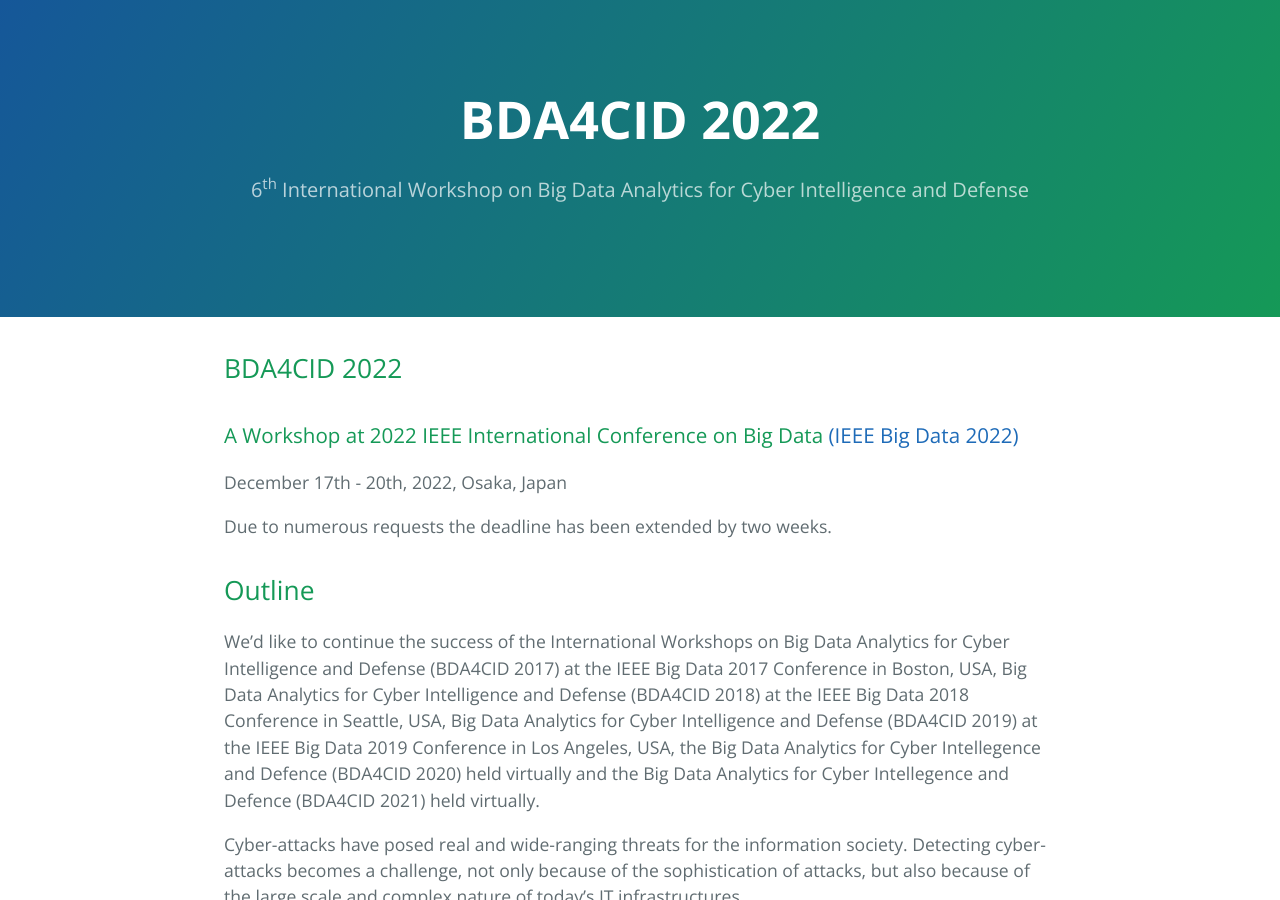
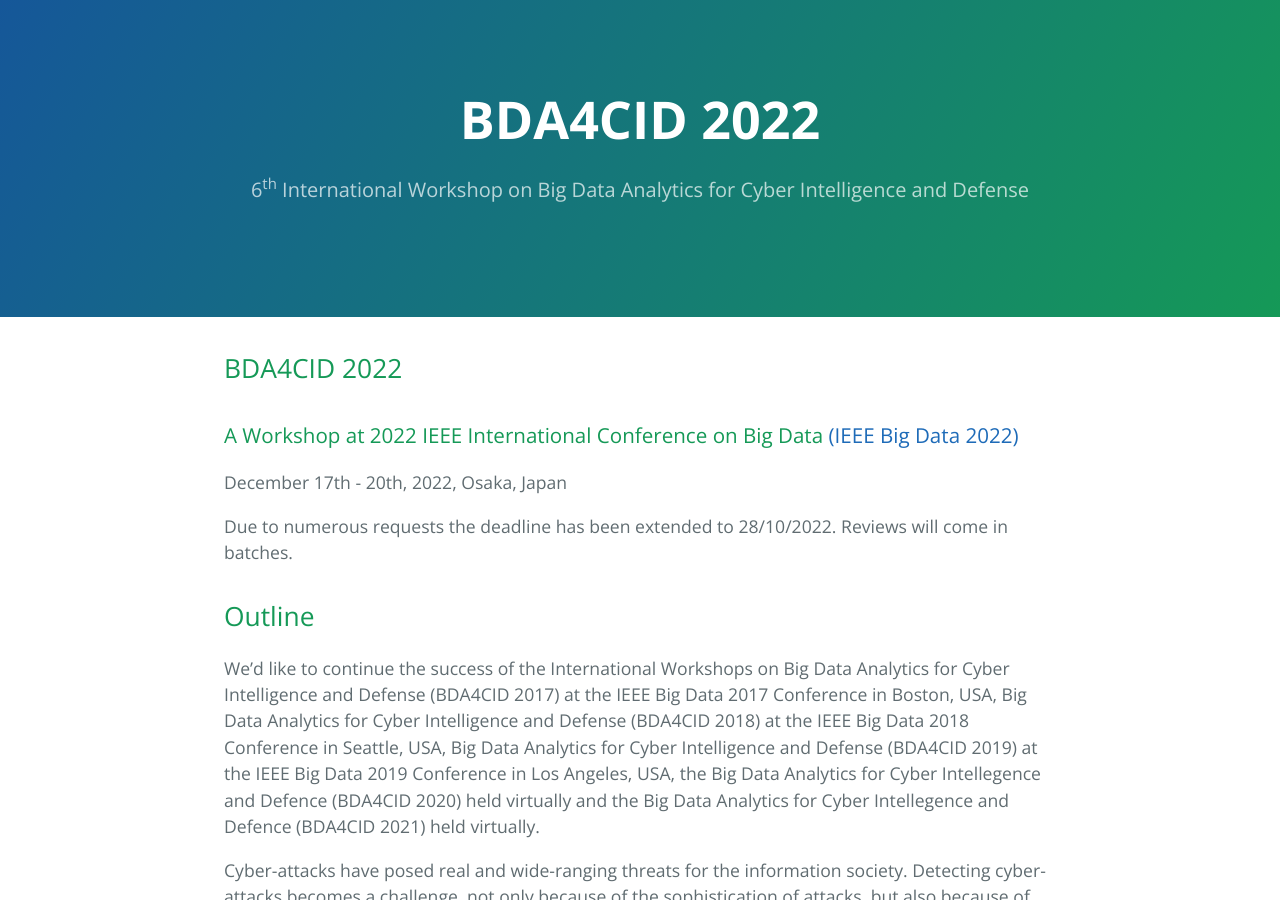
Before and after one commit to bda4cid/bda4cid.github.io, a Jekyll site: the page built from index.md, in a window 1280 px wide and 900 px high. Built offline with Jekyll 4.4.1, drawn with Linux system fonts in a browser that asks for light colours; our own code applies the rules of GitHub Pages for plain Markdown files; some of the changed text lies outside the part shown.

Commit message:
Two more weeks

```diff
--- a/index.md
+++ b/index.md
@@ -6,7 +6,7 @@
 ### A Workshop at 2022 IEEE International Conference on Big Data [(IEEE Big Data 2022)](http://bigdataieee.org/BigData2022/)
 December 17th - 20th, 2022, Osaka, Japan
 
-Due to numerous requests the deadline has been extended by two weeks.
+Due to numerous requests the deadline has been extended to 28/10/2022. Reviews will come in batches.
 
 ## Outline
 
@@ -86,8 +86,8 @@
 ### Important Dates (All dates now firm)
 
 |-------|-------------------|
-| Oct 15, 2022 | Due date for full workshop papers submission |
-| Nov 1, 2022 |  Notification of paper acceptance to authors |
+| Oct 28, 2022 | Due date for full workshop papers submission |
+| Nov 4, 2022 |  Notification of paper acceptance to authors |
 | Nov 20,2022 | Camera-ready of accepted papers |
 | Dec 17-20 2022 | Workshop (one day of) |
 
```
